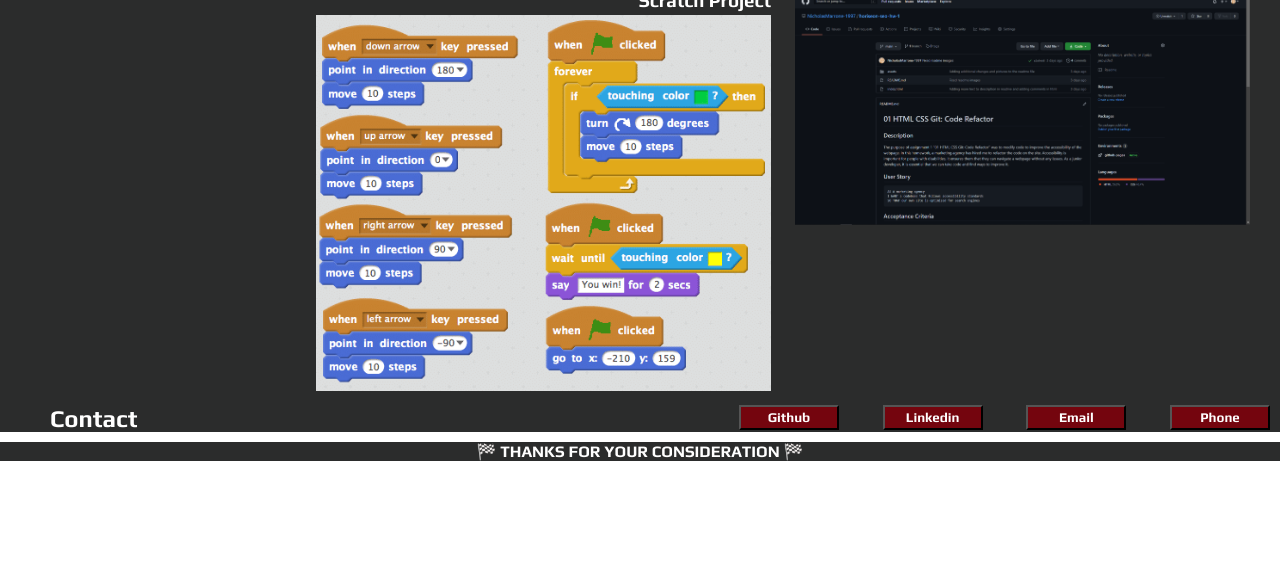
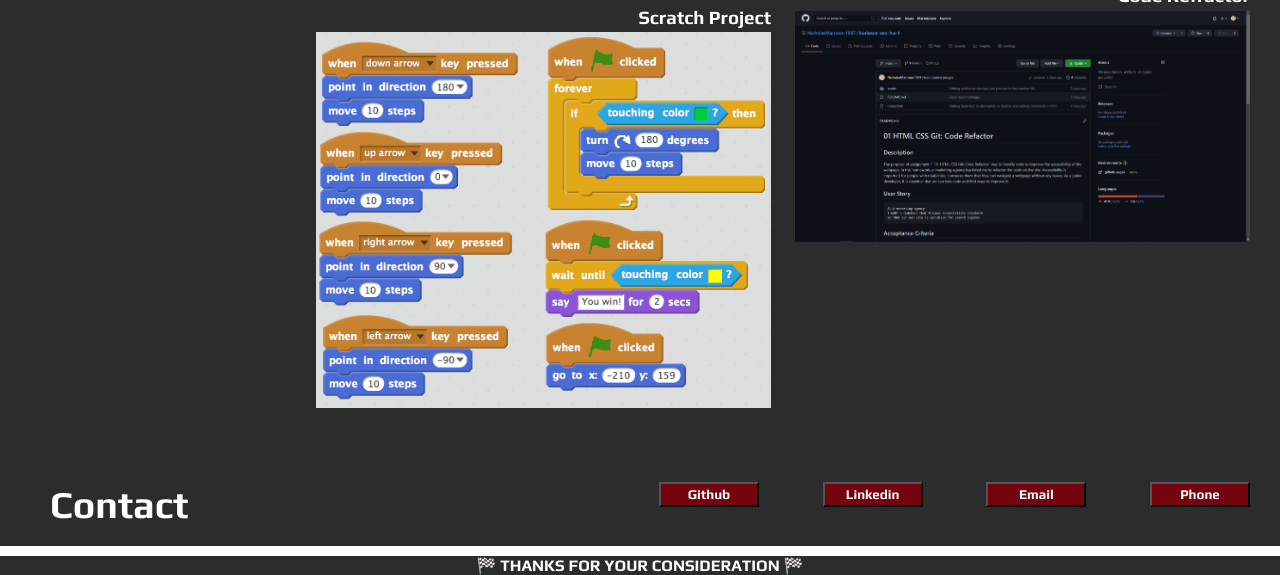
Before and after one commit to NicholasMarrone-1997/ProfessionalPortfolio, a plain HTML site: page index.html in a window 1280 px wide. Shown: the part 604-1179 px from the top of the page. Before the commit the page ends 1065 px from the top, so only its background shows below. Drawn offline with Linux system fonts and the light colour scheme.

Commit message:
Fixes to contact section, credits in readme, changes in css

```diff
--- a/index.html
+++ b/index.html
@@ -6,6 +6,7 @@
   <meta http-equiv="X-UA-Compatible" content="IE=edge">
   <meta name="viewport" content="width=device-width, initial-scale=1.0">
   <link rel="stylesheet" href="style.css">
+  <meta name="description" content="Nicholas Marrone Personal Portfolio Webpage.">
   <title>02-Advanced-CSS-Module</title>
 </head>
 
@@ -28,12 +29,13 @@
   </div>
 
   <!--Flexbox Body-->
+  <!--About Me Section-->
   <div class="content-wrapper">
     <div class="about-wrapper">
       <h2 id="about-me">About Me</h2>
       <p class="about-me">Hello, my name is Nicholas Marrone. I am 24 years old and am originally from Atlantic Highlands, NJ. I graduated from the University of North Carolina at Charlotte in 2019 with a BS in Computer Science. I am currently attending a full-stack web development bootcamp where I hope to hone my skills as a web developer.</p>
     </div>
-
+  <!--Portfolio Section-->
     <div class="portfolio-wrapper">
       <h2 id="portfolio">Work</h2>
       <section class="portfolio-section">
@@ -47,6 +49,7 @@
         </div>
       </section>
     </div>
+    <!--Contact Section-->
     <div class="contact-wrapper">
       <h2 id="contact">Contact</h2>
       <div class="links-me">
@@ -58,7 +61,7 @@
     </div>
   </div>
 
-
+<!--Footer-->
   <footer>
     <p>&#127937 thanks for your consideration &#127937</p>
   </footer>
--- a/style.css
+++ b/style.css
@@ -1,5 +1,6 @@
 @import url('https://fonts.googleapis.com/css2?family=Play:wght@700&display=swap');
 
+/* *********** Resetting Browser Defaults and applying Font *********** */
 html, *{
     box-sizing: border-box;
     padding: 0;
@@ -7,10 +8,12 @@ html, *{
     font-family: 'Play', sans-serif;
 }
 
+/* *********** Get rid of list bullet points *********** */
 ul{
     list-style: none;
 }
 
+/* *********** Get rid of link underline *********** */
 a{
     text-decoration: none;
 }
@@ -77,6 +80,7 @@ a{
 
 /* Flexbox Body */
 
+/* *********** Styling whole Flexbox Body *********** */
 .content-wrapper{
     background-color: #2b2c2c;
     color: white;
@@ -95,9 +99,11 @@ a{
 }
 
 h2{
-    width: 20%;
+    font-size: 38px;
     padding-left: 40px;
 }
+
+/* *********** Flexing the About section and styling *********** */
 
 .about-wrapper{
   display: flex;
@@ -114,6 +120,7 @@ h2{
     max-width: 50%;
 }
 
+/* *********** Flexing the Portfolio section and styling within *********** */
 .portfolio-wrapper{
   display: flex;
   flex-direction: row;
@@ -125,8 +132,6 @@ h2{
 .portfolio-pic img{
   float: right;
   padding: 4px;
-  /* min-width: 400px;
-  min-height: 100px; */
   width: 38%;
   padding-right: 20px;
 
@@ -140,6 +145,7 @@ h2{
     padding-right: 20px;
 }
 
+/* *********** Flexing the Contact section and styling *********** */
 .contact-wrapper{
   display: flex;
   flex-direction: row;
@@ -148,14 +154,21 @@ h2{
   word-wrap: break-word;
   margin: 10px;
   word-spacing: 40px;
-
+  padding-top: 60px;
 }
 
+/* *********** Setting button colors and look *********** */
 .contact-wrapper button{
     background-color: rgb(116, 5, 14);
     color: white;
     width: 100px;
     height: 25px;
+    margin-right: 20px;
+}
+
+.contact-wrapper h2{
+    padding-bottom: 10px;
+    margin-bottom: 10px;
 }
 
 /* Footer */
```
Also changed, not shown: 1 other file.
